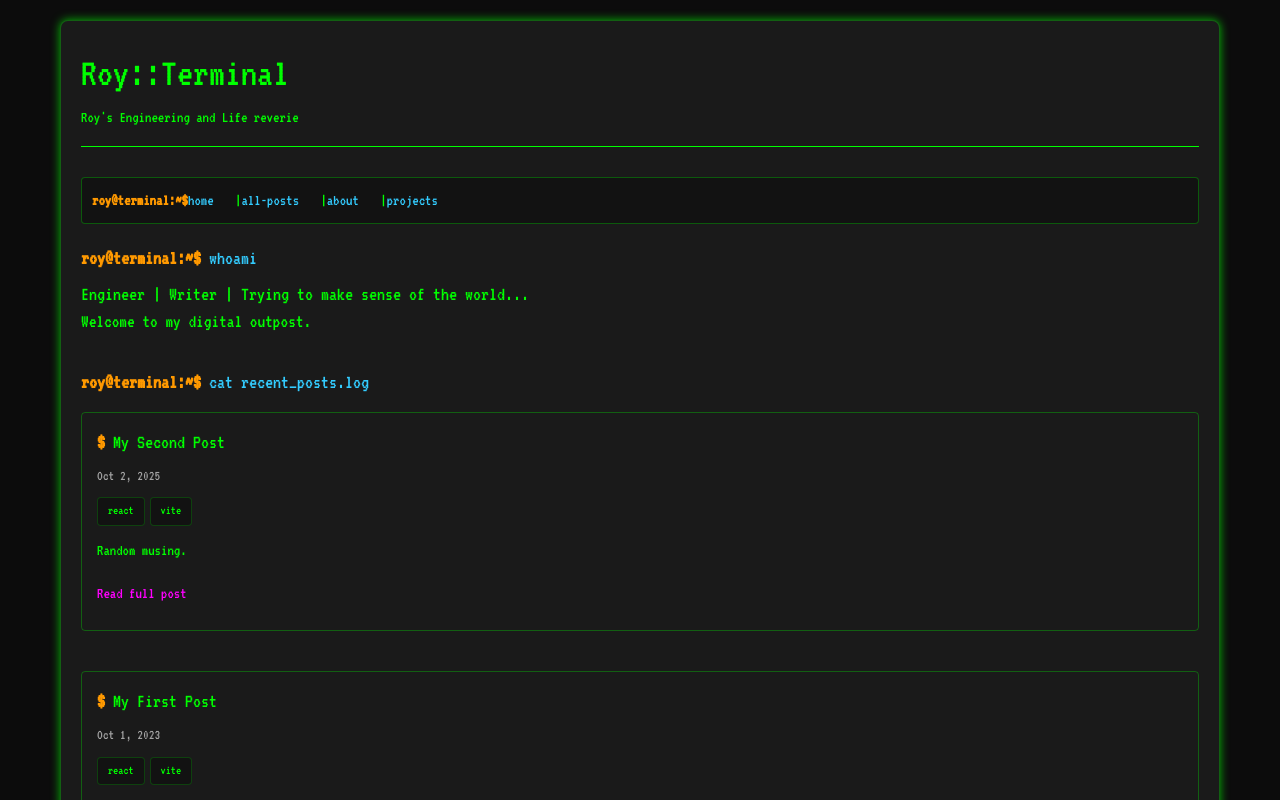
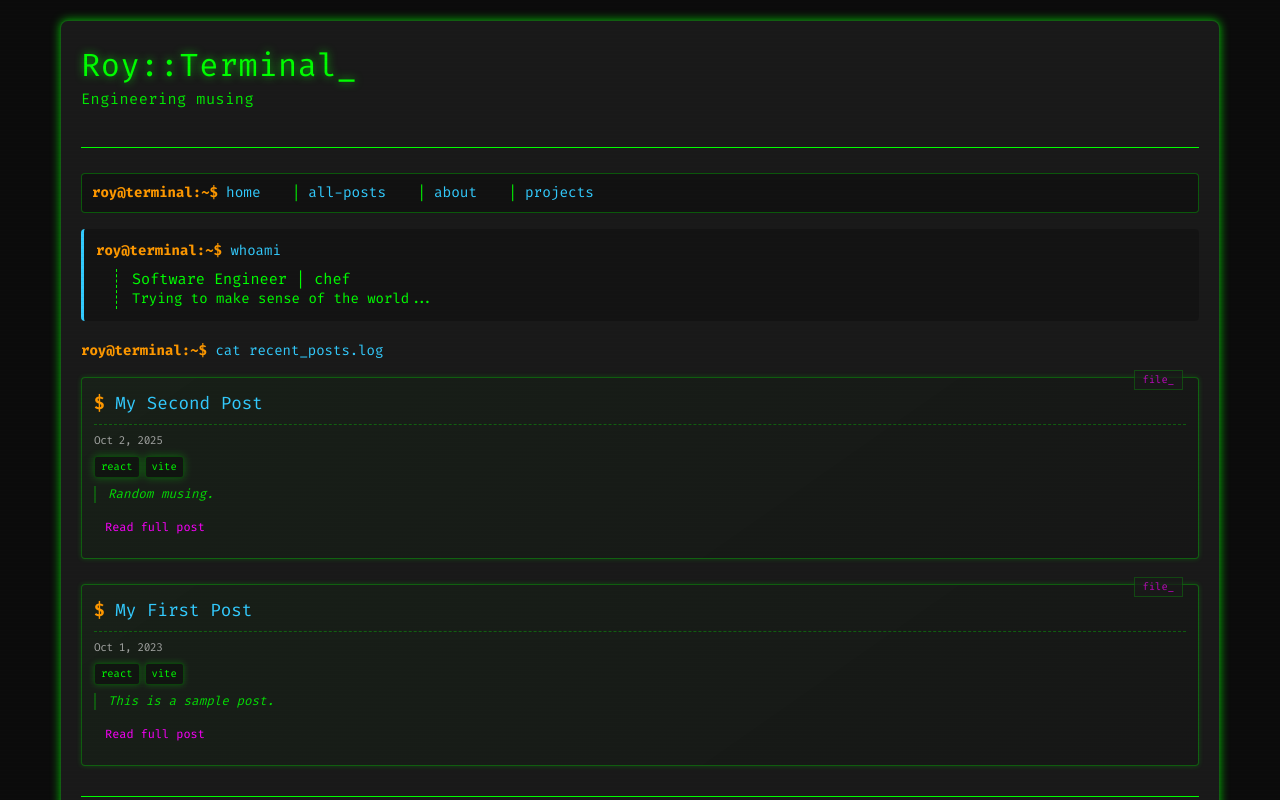
Before and after one commit to RoyAyo/blog, a React (Vite) app: page / in a window 1280 px wide. Shown: the top 800 px of the page. Built offline with nearby package versions, Linux system fonts and the light colour scheme.

Commit message:
Done cooking

```diff
--- a/index.html
+++ b/index.html
@@ -3,6 +3,9 @@
   <head>
     <meta charset="UTF-8" />
     <link rel="icon" type="image/svg+xml" href="dp.png" />
+    <link rel="preconnect" href="https://fonts.googleapis.com">
+    <link rel="preconnect" href="https://fonts.gstatic.com" crossorigin>
+    <link href="https://fonts.googleapis.com/css2?family=Fira+Code:wght@300..700&family=Geist:wght@100..900&family=Inter:ital,opsz,wght@0,14..32,100..900;1,14..32,100..900&display=swap" rel="stylesheet">
     <meta name="viewport" content="width=device-width, initial-scale=1.0" />
     <title>Roy Ayo</title>
   </head>
--- a/src/components/Layout.tsx
+++ b/src/components/Layout.tsx
@@ -61,8 +61,8 @@ const Layout: React.FC<LayoutProps> = ({ children }) => {
     <div className="terminal-container">
       <div className="terminal" ref={terminalRef}>
         <header>
-          <h1>Roy::Terminal <span className="blink">_</span></h1>
-          <p className="intro-text">Roy's Engineering and Life reverie</p>
+          <h1>Roy::Terminal<span className="blink">_</span></h1>
+          <p className="intro-text text-sm">Engineering musing</p>
           <div className="command-display"></div>
         </header>
 
@@ -122,11 +122,11 @@ const Layout: React.FC<LayoutProps> = ({ children }) => {
               github
             </a>
           </p>
-          <div className="system-stats">
+          {/* <div className="system-stats">
             <span>MEM: 980 MB</span> |
-            <span>CPU: 2%</span> |
+            <span>CPU: 2%</span> |  */}
             {/* <span>UPTIME: {Math.floor(Math.random() * 1000) + 100}h</span> */}
-          </div>
+          {/* </div> */}
         </footer>
       </div>
     </div>
--- a/src/pages/Home.tsx
+++ b/src/pages/Home.tsx
@@ -118,18 +118,18 @@ const HomePage: React.FC = () => {
       ) : (
         <>
           <section className="system-info mb-8">
-            <h2 className="text-xl mb-2">
+            <h2 className="text-sm mb-2">
               <span className="command-prompt">roy@terminal:~$</span>
               <span className="command"> whoami</span>
             </h2>
-            <div className="terminal-response text-xl">
-              <p>Engineer | Writer  | Trying to make sense of the world...</p>
-              <p className='text-md'>Welcome to my digital outpost.</p>
+            <div className="terminal-response text-sm">
+              <p>Software Engineer | chef  </p>
+              <p className='text-sm'>Trying to make sense of the world...</p>
             </div>
           </section>
 
           <section>
-            <h2 className="text-xl mb-4">
+            <h2 className="text-sm mb-4">
               <span className="command-prompt">roy@terminal:~$</span>
               <span className="command"> cat recent_posts.log</span>
             </h2>
@@ -144,8 +144,18 @@ const HomePage: React.FC = () => {
 
             {!loading && !error && posts.length > 0 ? (
               <div className="posts-container">
-                {posts.map((post) => (
-                  <article className="post-preview" key={post.id}>
+                {posts.map((post, index) => (
+                  <article
+                    className="post-preview"
+                    key={post.id}
+                    style={{ '--index': index } as React.CSSProperties}
+                  >
+                    <Link
+                      to={`/posts/${post.slug}`}
+                      className="post-link"
+                      aria-label={`Read ${post.title}`}
+                    />
+
                     <h3 className="text-xl mb-2">
                       <span className="command-prompt">$</span> {post.title}
                     </h3>
```
Also changed, not shown: public/dp.png, src/styles/tailwind.css.
